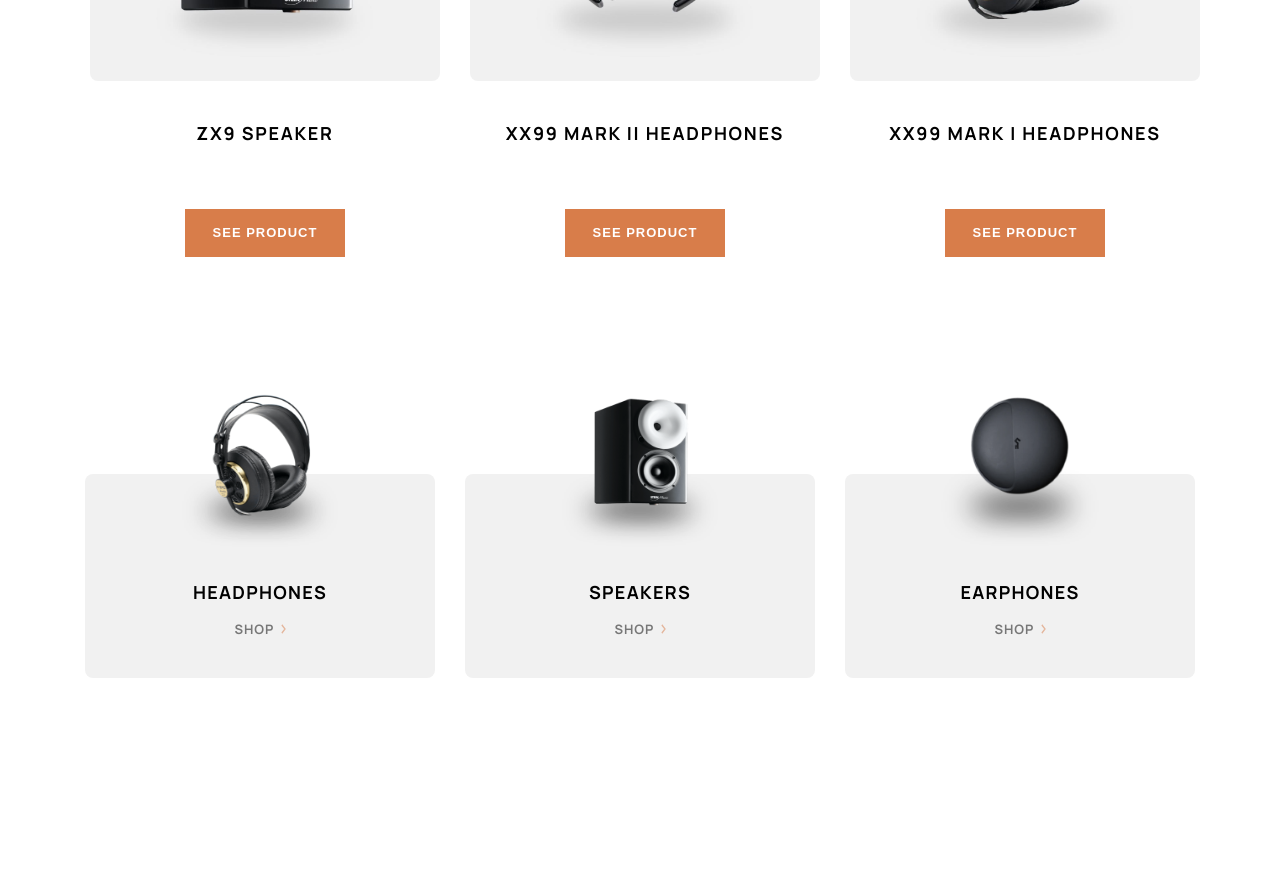
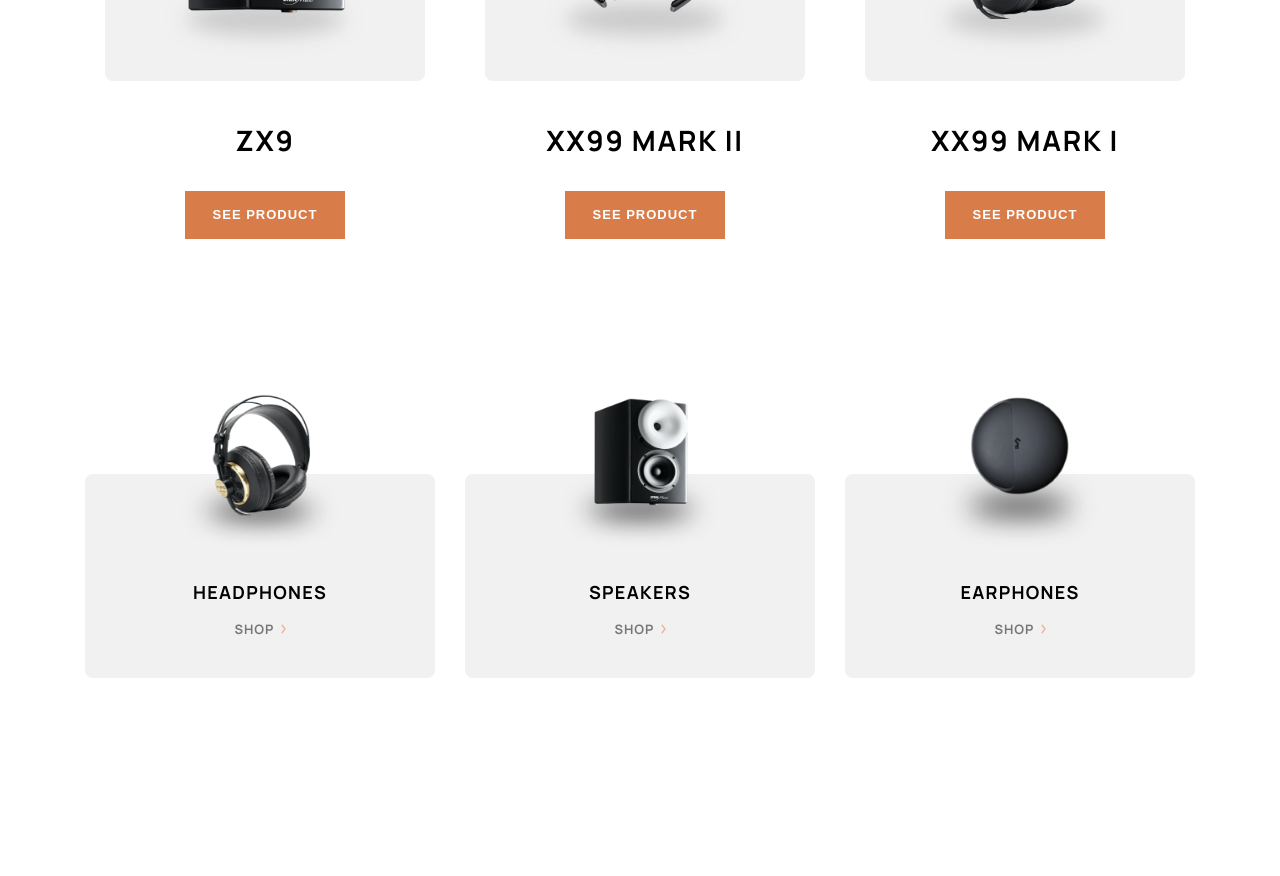
Before and after one commit to a-zajonc/audiophile-e-commerce-website, a React (Create React App) app: page /product/1 in a window 1280 px wide. Shown: the part 2580-3456 px from the top of the page. Built offline with nearby package versions, Linux system fonts and the light colour scheme.

Commit message:
Fix Other Display Css

```diff
--- a/src/Pages/ProductPage/OtherProducts/OtherProductCard/index.module.css
+++ b/src/Pages/ProductPage/OtherProducts/OtherProductCard/index.module.css
@@ -8,15 +8,15 @@
 .header {
   color: var(--color-primary);
   text-align: center;
-  font-size: var(--font-size-m);
+  font-size: var(--font-size-l);
   font-weight: 700;
   letter-spacing: 1.714px;
   text-transform: uppercase;
-  margin: 40px 0 32px 0;
+  margin: 40px 0 0 0;
 }
 
 .img {
-  width: 350px;
+  width: 320px;
   height: 318px;
   border-radius: var(--border-radius-small);
 }
--- a/src/Pages/ProductPage/OtherProducts/OtherProductCard/index.tsx
+++ b/src/Pages/ProductPage/OtherProducts/OtherProductCard/index.tsx
@@ -10,7 +10,9 @@ export function OtherProductCard({ img, name }: OtherProductCardProps) {
   return (
     <div className={styles.box}>
       <img src={img} alt="device" className={styles.img} />
-      <h4 className={styles.header}>{name}</h4>
+      <h4 className={styles.header}>
+        {name.split(" ").slice(0, -1).join(" ")}
+      </h4>
       <Button colorScheme="brand">See Product</Button>
     </div>
   );
```
